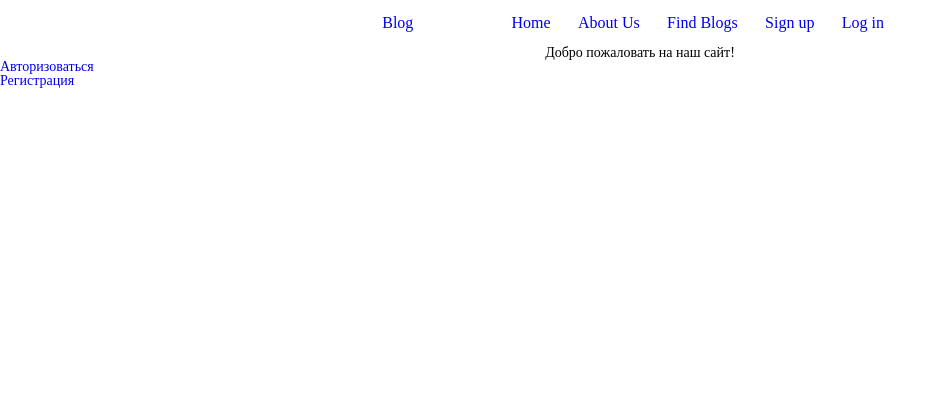
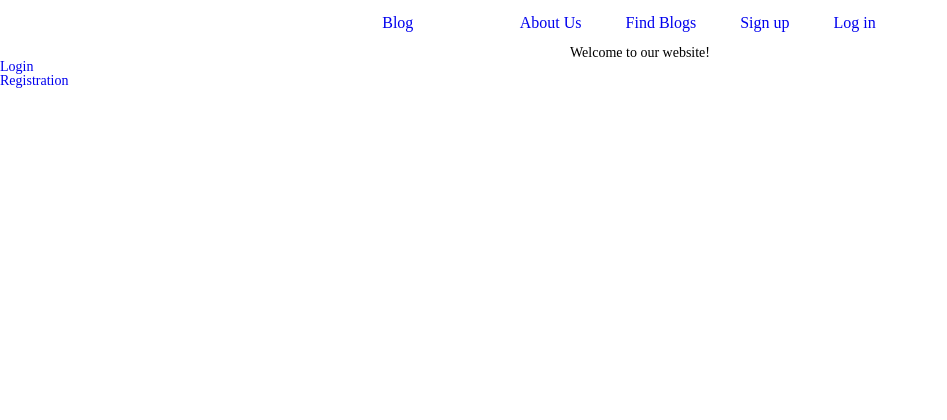
Before and after one commit to Shparvasser/BlogPostApp, a PHP site: page / in a window 1280 px wide. Shown: the top 420 px of the page, without its empty margins (0-947 px from the left). Run offline with PHP 8.4, Linux system fonts and the light colour scheme.

Commit message:
transleted all words in files and modified them

```diff
--- a/Controller/controller.form.php
+++ b/Controller/controller.form.php
@@ -69,11 +69,11 @@ if (isset($_POST['do_register'])) {
 
 		if (empty($row->email)) {
 			$result = $dbc->getQuery("INSERT INTO `users` (`name`,`surname`,`email`,`phone`,`password`) VALUES ('{$user->getName()}','{$user->getSurname()}','{$user->getEmail()}','{$user->getPhone()}','{$user->getPassword()}')");
-			if ($result) {
-				$letter = "<p class='green'>Пользователь {$user->getEmail()} успешно зарегистрирован</p>";
-			} else $letter = "<p class='error'>Пользователь не зарегистрирован, попробуйте ещё раз</p>";
-			// $result->close();
+			$mysqliResult = $dbc->getQuery("SELECT * FROM `users` WHERE `email` = '{$user->getEmail()}'");
+			$user = $mysqliResult->fetch_object();
+			$_SESSION['logged_user'] = $user;
 		}
+
 		header('Location:../index.php');
 	}
 	$savedName = $_POST['name'];
--- a/Controller/controller.login.php
+++ b/Controller/controller.login.php
@@ -8,12 +8,13 @@ if (isset($_POST['do_login'])) {
 	$errors = [];
 	$email = trim(strip_tags($_POST['email']));
 	$password = trim(strip_tags($_POST['password']));
+	$user = new User($name, $surname, $email, $phone, $password);
 	$dbc = DbConnect::getInstance();
-	$result = $dbc->getQuery("SELECT * FROM `users` WHERE `email` = '$email' AND `password` = '$password'");
+	$result = $dbc->getQuery("SELECT * FROM `users` WHERE `email` = '{$user->getEmail()}' AND `password` = '{$user->getPassword()}'");
 	$row = $result->fetch_object();
 
 	if (empty($row->email)) {
-		$errors[] = 'Пользователь с таким Email не найден, или не правильный пароль';
+		$errors[] = 'User with this Email was not found, or the password is incorrect';
 	} else {
 		$_SESSION['logged_user'] = $row;
 		header('Location:/../index.php');
--- a/Model/DbConnect.php
+++ b/Model/DbConnect.php
@@ -14,7 +14,7 @@ class DbConnect
 		mysqli_report(MYSQLI_REPORT_ERROR | MYSQLI_REPORT_STRICT);
 		$this->mysqli = new mysqli("localhost", "shparvasser", "250699ILB1", "stage2");
 		if ($this->mysqli->connect_errno) {
-			echo "<p>class = 'error'Ошибка подключения к БД" . $this->mysqli->connect_error . "</p>";
+			echo "<p>class = 'error'DB connection error " . $this->mysqli->connect_error . "</p>";
 		}
 	}
 	private function __clone()
--- a/header.php
+++ b/header.php
@@ -15,7 +15,6 @@
 			<nav class="header__menu">
 				<a href="/../index.php">Blog</a>
 				<ul class="header__list">
-					<li class="header__item"><a href="/../index.php">Home</a></li>
 					<li class="header__item"><a href="/../discover.php">About Us</a></li>
 					<li class="header__item"><a href="/../blog.php">Find Blogs</a></li>
 					<li class="header__item"><a href="/../signup.php">Sign up</a></li>
--- a/index.php
+++ b/index.php
@@ -7,7 +7,7 @@ require_once __DIR__ . "/header.php";
 <main>
 	<div>
 		<center>
-			<h1>Добро пожаловать на наш сайт!</h1>
+			<h1>Welcome to our website!</h1>
 		</center>
 	</div>
 </main>
@@ -16,14 +16,14 @@ if (isset($_SESSION['logged_user'])) : ?>
 	<?php
 
 	$row = $_SESSION['logged_user'];
-	echo "Привет, ";
+	echo "Hello, ";
 	echo "$row->name,";
 	echo " $row->email" . "<br>";
 	?>
-	<a href="logout.php">Выйти</a>
+	<a href="logout.php">Logout</a>
 <?php else : ?>
-	<a href="login.php">Авторизоваться</a><br>
-	<a href="signup.php">Регистрация</a>
+	<a href="login.php">Login</a><br>
+	<a href="signup.php">Registration</a>
 <?php endif; ?>
 
 <?php require_once __DIR__ . "/footer.php"; ?>
```
Also changed, not shown: login.php (+6 -6 lines).
